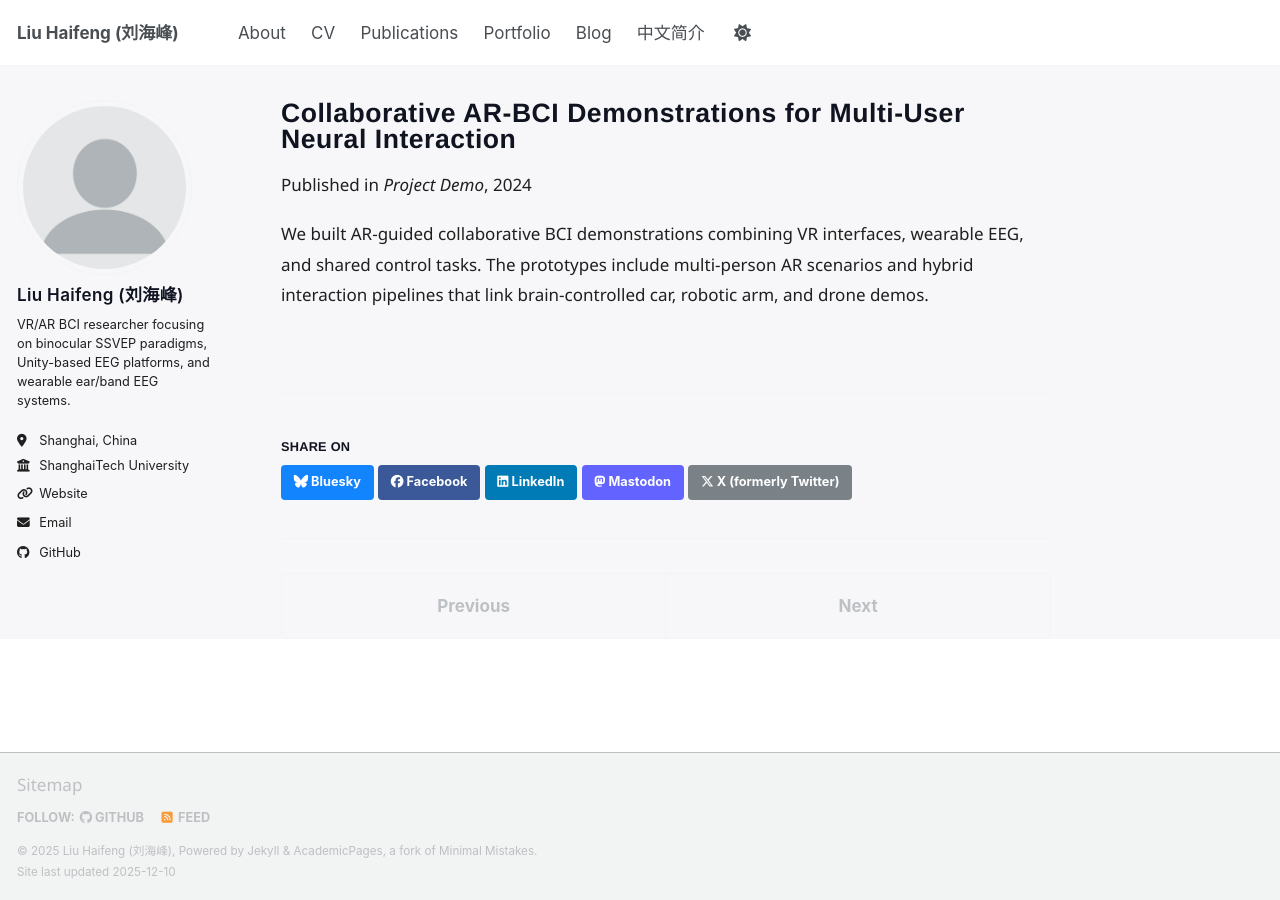
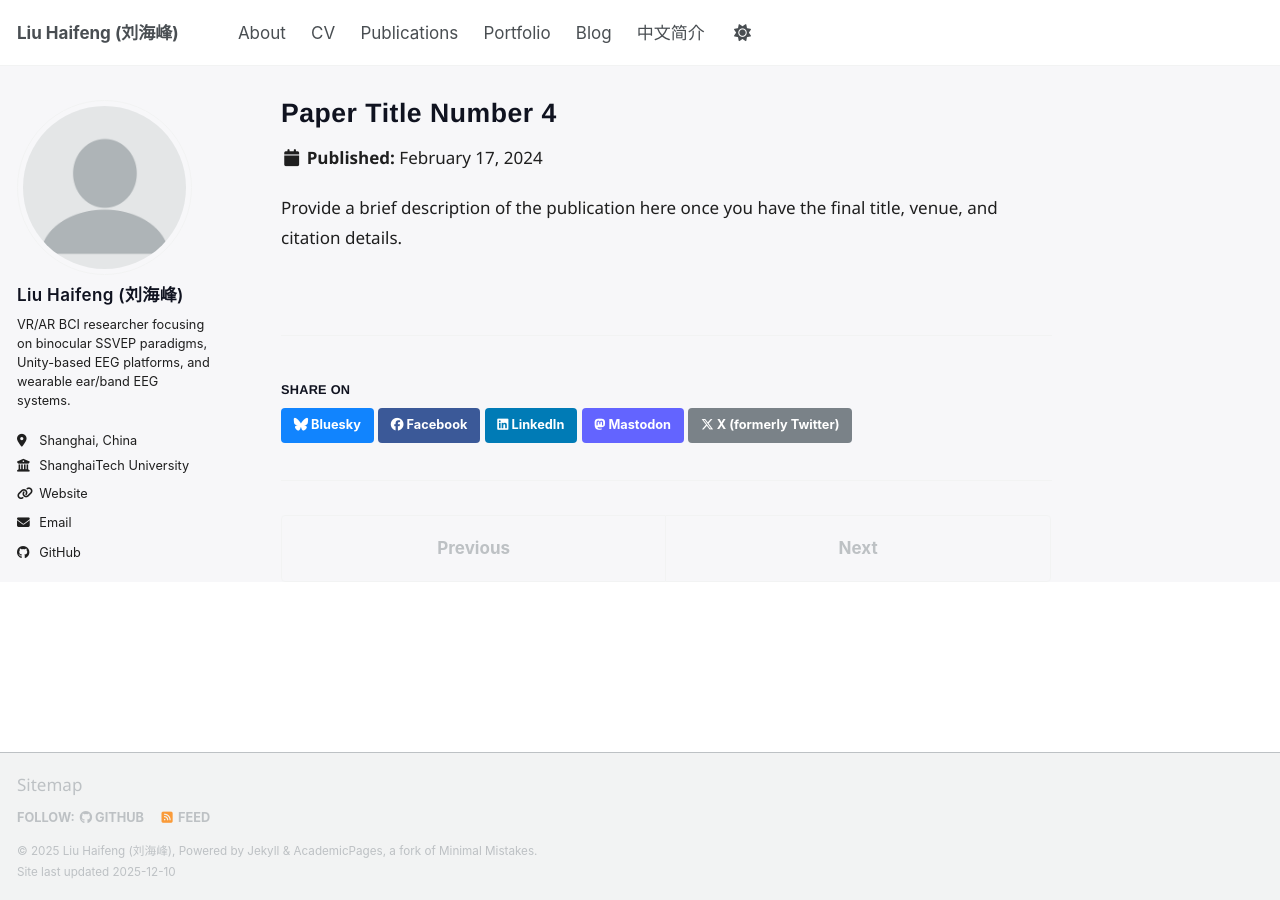
Before and after one commit to 7h4Worker/liuhf1999.github.io, a Jekyll site: the page built from _publications/2024-02-17-paper-title-number-4.md, in a window 1280 px wide. Built offline with Jekyll 4.4.1, drawn with Linux system fonts in a browser that asks for light colours; a script bundle is joined from its source files by our own code; library files that are not in the unit come from our copies.

```diff
--- a/_publications/2024-02-17-paper-title-number-4.md
+++ b/_publications/2024-02-17-paper-title-number-4.md
@@ -1,13 +1,12 @@
 ---
-title: "Collaborative AR-BCI Demonstrations for Multi-User Neural Interaction"
+title: "Paper Title Number 4"
 collection: publications
 category: manuscripts
-permalink: /publication/2024-ar-bci-collaboration
-excerpt: 'Showcases AR-assisted multi-user BCI demos including collaborative control tasks and wearable EEG integration.'
-date: 2024-11-20
-venue: 'Project Demo'
+permalink: /publication/2024-paper-title-number-4
+excerpt: 'Update this entry with your publication details.'
+date: 2024-02-17
+venue:
 paperurl:
 citation:
 ---
-
-We built AR-guided collaborative BCI demonstrations combining VR interfaces, wearable EEG, and shared control tasks. The prototypes include multi-person AR scenarios and hybrid interaction pipelines that link brain-controlled car, robotic arm, and drone demos.
+Provide a brief description of the publication here once you have the final title, venue, and citation details.
```
